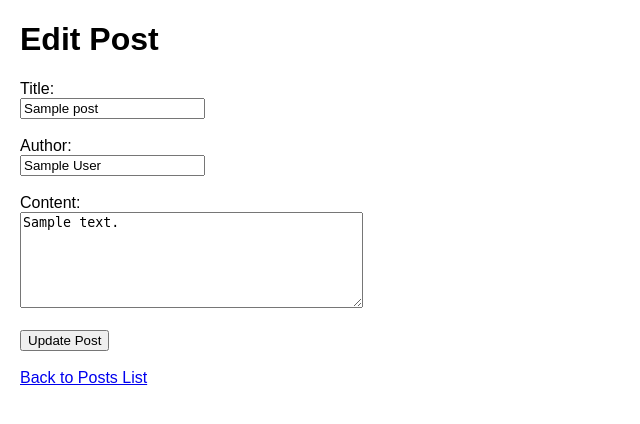
After one commit to satyam-x-10/Backend-Development, a Flask app: page /posts/1/edit in a window 1280 px wide. The commit adds this page. Shown: the top 424 px of the page, without its empty margins (0-640 px from the left). Run offline with Flask 3, Linux system fonts and the light colour scheme; a database or web service that is not in the repository returns one stand-in record (values such as "Sample title").

Commit message:
Dockerize CMS app: add Dockerfile, JSON persistence, full CRUD with edit and delete

```diff
--- a/lab/cms/app.py
+++ b/lab/cms/app.py
@@ -1,44 +1,63 @@
+import json
+import os
+import uuid
+from datetime import datetime
+
 from flask import Flask, render_template, request, redirect
-from pymongo import MongoClient
-from bson.objectid import ObjectId
-from datetime import datetime
 
 app = Flask(__name__)
 
-# Try connecting to MongoDB
+# Data directory — overridden by DATA_DIR env var when running in Docker
+DATA_DIR = os.environ.get('DATA_DIR', os.path.join(os.path.dirname(__file__), 'data'))
+POSTS_FILE = os.path.join(DATA_DIR, 'posts.json')
+
+# Try connecting to MongoDB; fall back to JSON file storage if unavailable
 use_mongo = False
 try:
+    from pymongo import MongoClient
+    from bson.objectid import ObjectId
     client = MongoClient('mongodb://127.0.0.1:27017/', serverSelectionTimeoutMS=2000)
-    # Check connection
     client.admin.command('ping')
     db = client['cms_lab']
     posts_collection = db['posts']
     use_mongo = True
-    print("✅ Connected to local MongoDB successfully!")
-except Exception as e:
-    print("⚠️ Local MongoDB is not running! Falling back to in-memory storage so the app works without crashing.")
-    print("💡 To use MongoDB, open CMD as Administrator and run: net start MongoDB")
+    print("Connected to local MongoDB.")
+except Exception:
+    print("MongoDB not available. Using JSON file storage at:", POSTS_FILE)
+    os.makedirs(DATA_DIR, exist_ok=True)
 
-# In-memory storage fallback if MongoDB is not running
-memory_posts = []
 
-# 1. Display All Posts (Home)
+# JSON file helpers
+def load_posts():
+    if os.path.exists(POSTS_FILE):
+        with open(POSTS_FILE, 'r') as f:
+            return json.load(f)
+    return []
+
+
+def save_posts(posts):
+    with open(POSTS_FILE, 'w') as f:
+        json.dump(posts, f, indent=2)
+
+
+# 1. List all posts
 @app.route('/')
 @app.route('/posts')
 def get_posts():
     if use_mongo:
         posts = list(posts_collection.find({}, {'title': 1, 'author': 1, 'createdAt': 1}))
     else:
-        # Send posts without content field for list view
-        posts = [{'_id': p['_id'], 'title': p['title'], 'author': p['author'], 'createdAt': p['createdAt']} for p in memory_posts]
+        posts = load_posts()
     return render_template('posts.html', posts=posts)
 
-# 2. Display Create Post Form
+
+# 2. Show create form
 @app.route('/posts/new')
 def new_post():
     return render_template('new-post.html')
 
-# 3. Handle Create Post Form Submission
+
+# 3. Create post
 @app.route('/posts', methods=['POST'])
 def create_post():
     title = request.form.get('title')
@@ -55,28 +74,92 @@ def create_post():
                 'createdAt': date_str
             })
         else:
-            memory_posts.append({
-                '_id': str(len(memory_posts) + 1),
+            posts = load_posts()
+            posts.append({
+                '_id': str(uuid.uuid4()),
                 'title': title,
                 'author': author,
                 'content': content,
                 'createdAt': date_str
             })
+            save_posts(posts)
 
     return redirect('/posts')
 
-# 4. View Individual Post by ID
+
+# 4. View a single post
 @app.route('/posts/<id>')
 def get_post(id):
     if use_mongo:
         try:
             post = posts_collection.find_one({'_id': ObjectId(id)})
-        except:
+        except Exception:
             post = posts_collection.find_one({'_id': id})
     else:
-        post = next((p for p in memory_posts if str(p['_id']) == str(id)), None)
-
+        post = next((p for p in load_posts() if p['_id'] == id), None)
     return render_template('post.html', post=post)
 
+
+# 5. Show edit form
+@app.route('/posts/<id>/edit', methods=['GET'])
+def edit_post_form(id):
+    if use_mongo:
+        try:
+            post = posts_collection.find_one({'_id': ObjectId(id)})
+        except Exception:
+            post = posts_collection.find_one({'_id': id})
+    else:
+        post = next((p for p in load_posts() if p['_id'] == id), None)
+    return render_template('edit-post.html', post=post)
+
+
+# 6. Handle edit submission
+@app.route('/posts/<id>/edit', methods=['POST'])
+def edit_post(id):
+    title = request.form.get('title')
+    author = request.form.get('author')
+    content = request.form.get('content')
+
+    if title and author and content:
+        if use_mongo:
+            try:
+                posts_collection.update_one(
+                    {'_id': ObjectId(id)},
+                    {'$set': {'title': title, 'author': author, 'content': content}}
+                )
+            except Exception:
+                posts_collection.update_one(
+                    {'_id': id},
+                    {'$set': {'title': title, 'author': author, 'content': content}}
+                )
+        else:
+            posts = load_posts()
+            for post in posts:
+                if post['_id'] == id:
+                    post['title'] = title
+                    post['author'] = author
+                    post['content'] = content
+                    break
+            save_posts(posts)
+
+    return redirect('/posts')
+
+
+# 7. Delete a post
+@app.route('/posts/<id>/delete', methods=['POST'])
+def delete_post(id):
+    if use_mongo:
+        try:
+            posts_collection.delete_one({'_id': ObjectId(id)})
+        except Exception:
+            posts_collection.delete_one({'_id': id})
+    else:
+        posts = load_posts()
+        posts = [p for p in posts if p['_id'] != id]
+        save_posts(posts)
+
+    return redirect('/posts')
+
+
 if __name__ == '__main__':
-    app.run(debug=True)
+    app.run(host='0.0.0.0', port=5000, debug=False)
--- /dev/null
+++ b/lab/cms/templates/edit-post.html
@@ -0,0 +1,32 @@
+<!DOCTYPE html>
+<html>
+<head>
+    <title>Edit Post</title>
+    <link rel="stylesheet" href="/static/style.css">
+</head>
+<body>
+    <h1>Edit Post</h1>
+
+    <form action="/posts/{{ post._id }}/edit" method="POST">
+        <div>
+            <label>Title:</label><br>
+            <input type="text" name="title" value="{{ post.title }}" required>
+        </div>
+        <br>
+        <div>
+            <label>Author:</label><br>
+            <input type="text" name="author" value="{{ post.author }}" required>
+        </div>
+        <br>
+        <div>
+            <label>Content:</label><br>
+            <textarea name="content" rows="6" cols="40" required>{{ post.content }}</textarea>
+        </div>
+        <br>
+        <button type="submit">Update Post</button>
+    </form>
+
+    <br>
+    <a href="/posts">Back to Posts List</a>
+</body>
+</html>
--- a/lab/cms/templates/posts.html
+++ b/lab/cms/templates/posts.html
@@ -2,6 +2,7 @@
 <html>
 <head>
     <title>Blog Posts</title>
+    <link rel="stylesheet" href="/static/style.css">
 </head>
 <body>
     <h1>Simple CMS</h1>
@@ -13,6 +14,11 @@
             <h2><a href="/posts/{{ post._id }}">{{ post.title }}</a></h2>
             <p>By {{ post.author }}</p>
             <p>{{ post.createdAt }}</p>
+            <a href="/posts/{{ post._id }}/edit">Edit</a>
+            &nbsp;
+            <form action="/posts/{{ post._id }}/delete" method="POST" style="display:inline;">
+                <button type="submit" onclick="return confirm('Delete this post?')">Delete</button>
+            </form>
         </div>
         <hr>
     {% else %}
```
Also changed, not shown: lab/cms/templates/post.html (+7 -0 lines), lab/cms/README.md, 3 other files.
